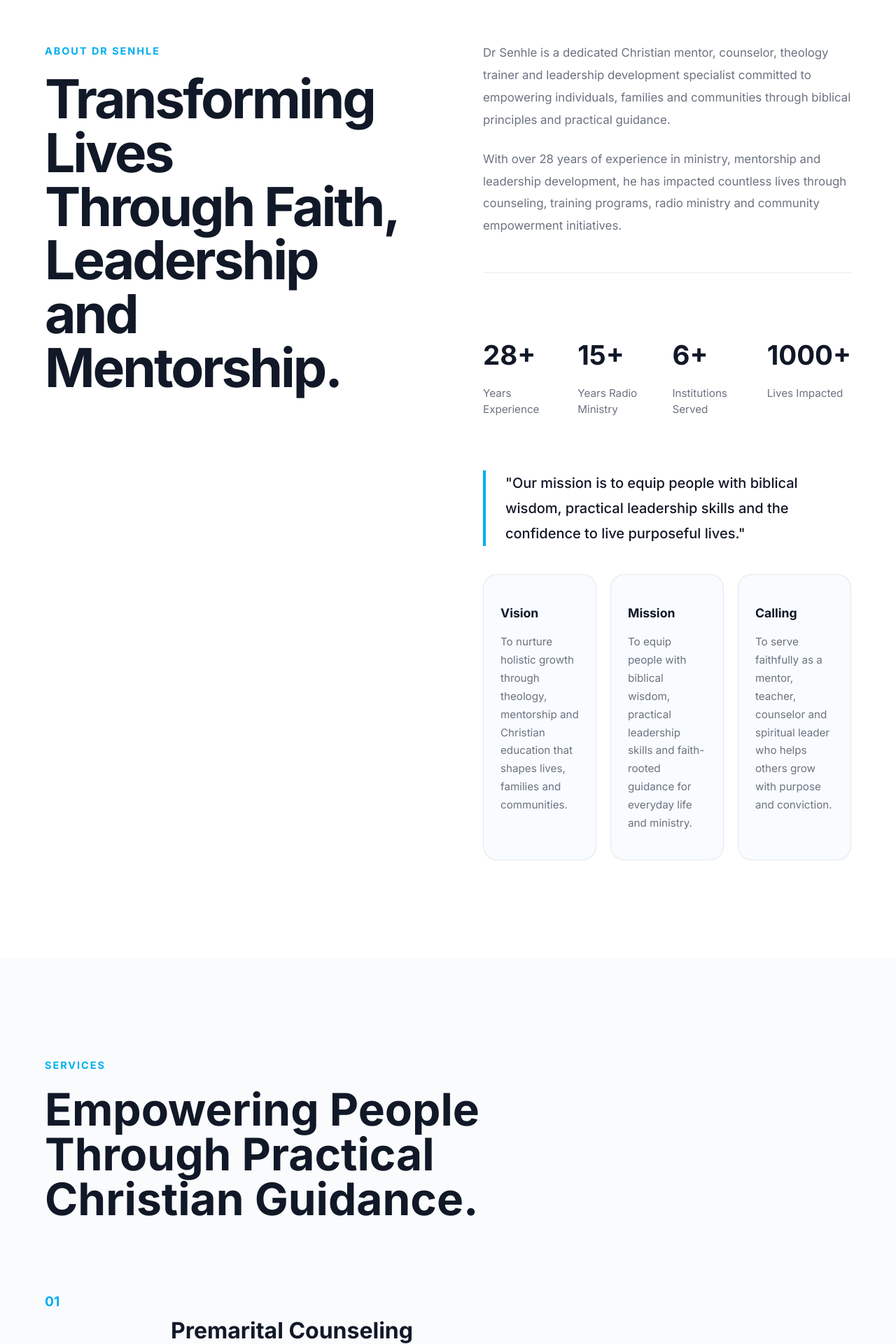
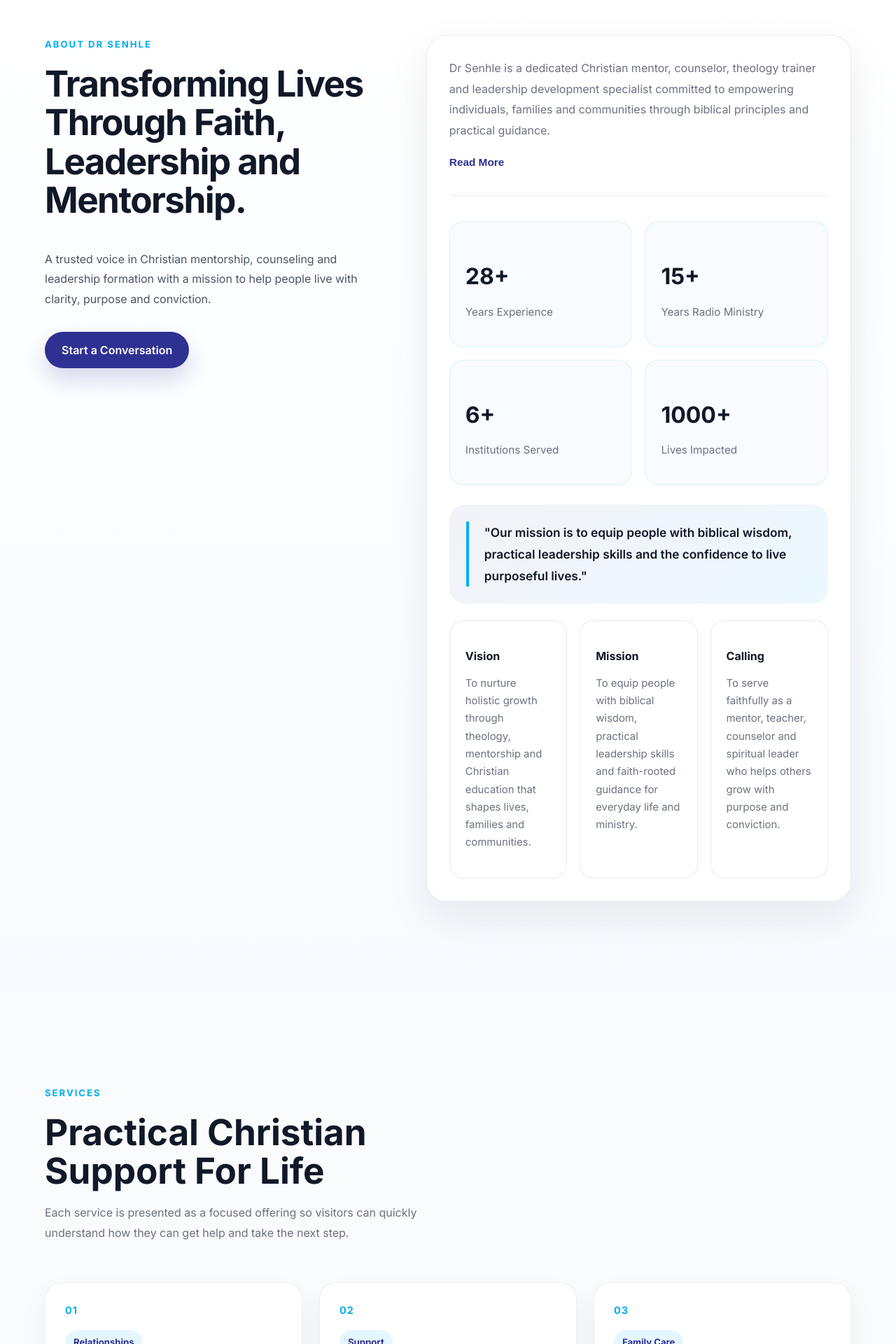
Before and after one commit to 040428/dr-senhle-website, a React (Vite) app: page / in a window 1280 px wide. Shown: the part 880-2800 px from the top of the page at 70% size. Built offline with nearby package versions, Linux system fonts and the light colour scheme.

Commit message:
feat: Restructure Website Navigation
Co-authored-by: traeagent <traeagent@users.noreply.github.com>

```diff
--- a/src/sections/AboutSection.css
+++ b/src/sections/AboutSection.css
@@ -1,6 +1,6 @@
 .about-section {
-    background: #ffffff;
-    padding: 140px 40px;
+  background: linear-gradient(180deg, #ffffff 0%, #f7fbff 100%);
+  padding: 130px 40px;
 }
 
 .about-container {
@@ -10,50 +10,104 @@
 
 .about-grid {
   display: grid;
-    grid-template-columns: 1fr 1fr;
-    gap: 100px;
+  grid-template-columns: minmax(0, 0.9fr) minmax(0, 1.1fr);
+  gap: 48px;
   align-items: start;
 }
 
 .about-label {
-    color: #00AEEF;
-    font-size: 0.9rem;
+  color: #00aeef;
+  font-size: 0.82rem;
   font-weight: 700;
   letter-spacing: 2px;
   text-transform: uppercase;
 }
 
 .about-heading {
-    margin-top: 20px;
-    font-size: clamp(3rem, 6vw, 5rem);
+  margin-top: 18px;
+  font-size: clamp(2.3rem, 4vw, 3.7rem);
   font-weight: 800;
-    line-height: 1;
+  line-height: 1.08;
   color: #111827;
-    letter-spacing: -0.04em;
+  letter-spacing: -0.03em;
+}
+
+.about-intro {
+  margin: 24px 0 32px;
+  max-width: 480px;
+  color: #4b5563;
+  font-size: 1rem;
+  line-height: 1.8;
+}
+
+.about-primary-btn {
+  display: inline-flex;
+  align-items: center;
+  justify-content: center;
+  padding: 14px 24px;
+  border-radius: 999px;
+  background: #2e3192;
+  color: #ffffff;
+  text-decoration: none;
+  font-weight: 600;
+  box-shadow: 0 16px 30px rgba(46, 49, 146, 0.18);
+  transition: transform 0.25s ease, box-shadow 0.25s ease;
+}
+
+.about-primary-btn:hover {
+  transform: translateY(-2px);
+  box-shadow: 0 18px 34px rgba(46, 49, 146, 0.24);
+}
+
+.about-story-card {
+  padding: 32px;
+  border-radius: 28px;
+  background: rgba(255, 255, 255, 0.88);
+  border: 1px solid rgba(0, 0, 0, 0.08);
+  box-shadow: 0 24px 60px rgba(15, 23, 42, 0.08);
 }
 
 .about-description {
   color: #6b7280;
-    font-size: 1.05rem !important;
-    line-height: 1.9 !important;
-    margin-bottom: 24px !important;
+  font-size: 1rem !important;
+  line-height: 1.85 !important;
+  margin-bottom: 18px !important;
+}
+
+.about-read-more {
+  display: inline-flex;
+  align-items: center;
+  padding: 0;
+  border: none;
+  background: transparent;
+  color: #2e3192;
+  font-size: 0.96rem;
+  font-weight: 700;
+  cursor: pointer;
 }
 
 .about-divider {
   height: 1px;
   background: rgba(0, 0, 0, 0.08);
-    margin: 50px 0;
+  margin: 36px 0;
 }
 
 .about-stats {
   display: grid;
-    grid-template-columns: repeat(4, 1fr);
-    gap: 30px;
-    margin-bottom: 60px;
+  grid-template-columns: repeat(2, 1fr);
+  gap: 18px;
+  margin-bottom: 28px;
+}
+
+.about-stat-card {
+  padding: 22px;
+  border-radius: 20px;
+  background: #f8fbff;
+  border: 1px solid rgba(0, 174, 239, 0.12);
 }
 
 .about-stats h3 {
-    font-size: 2.4rem;
+  font-size: 2rem;
   font-weight: 800;
   color: #111827;
   margin-bottom: 8px;
@@ -65,50 +119,51 @@
   line-height: 1.5;
 }
 
+.about-quote-card {
+  margin-bottom: 24px;
+  padding: 24px;
+  border-radius: 22px;
+  background: linear-gradient(135deg, rgba(46, 49, 146, 0.06), rgba(0, 174, 239, 0.08));
+}
+
 .about-quote {
-    border-left: 4px solid #00AEEF;
-    padding-left: 28px;
+  border-left: 4px solid #00aeef;
+  padding-left: 22px;
   color: #111827;
-    font-size: 1.25rem;
+  font-size: 1.08rem;
   line-height: 1.8;
-    font-weight: 500;
+  font-weight: 600;
   margin: 0;
 }
 
 .about-purpose-grid {
   display: grid;
   grid-template-columns: repeat(3, 1fr);
-  gap: 20px;
-  margin-top: 40px;
+  gap: 18px;
 }
 
 .about-purpose-card {
-  padding: 24px;
+  padding: 22px;
   border: 1px solid rgba(0, 0, 0, 0.08);
   border-radius: 20px;
-  background: #f8fbff;
+  background: #ffffff;
 }
 
 .about-purpose-card h3 {
-  margin-bottom: 12px;
-  font-size: 1.1rem;
+  margin-bottom: 10px;
+  font-size: 1rem;
   color: #111827;
 }
 
 .about-purpose-card p {
   color: #6b7280;
   line-height: 1.7;
-  font-size: 0.95rem;
+  font-size: 0.93rem;
 }
 
 @media (max-width: 992px) {
   .about-grid {
     grid-template-columns: 1fr;
-      gap: 60px;
-    }
-
-    .about-stats {
-      grid-template-columns: repeat(2, 1fr);
   }
 
   .about-purpose-grid {
@@ -121,8 +176,8 @@
     padding: 100px 24px;
   }
 
-    .about-heading {
-      font-size: 3rem;
+  .about-story-card {
+    padding: 24px;
   }
 
   .about-stats {
--- a/src/sections/AboutSection.jsx
+++ b/src/sections/AboutSection.jsx
@@ -1,3 +1,4 @@
+import { useState } from "react";
 import { Box, Container, Typography } from "@mui/material";
 import { motion } from "framer-motion";
 import "./AboutSection.css";
@@ -25,6 +26,8 @@ const purposeItems = [
 ];
 
 function AboutSection() {
+  const [isExpanded, setIsExpanded] = useState(false);
+
   return (
     <Box component="section" className="about-section" id="about">
       <Container maxWidth={false} className="about-container">
@@ -50,10 +53,21 @@ function AboutSection() {
               <br />
               Mentorship.
             </h2>
+
+            <p className="about-intro">
+              A trusted voice in Christian mentorship, counseling and leadership
+              formation with a mission to help people live with clarity,
+              purpose and conviction.
+            </p>
+
+            <a className="about-primary-btn" href="#contact">
+              Start a Conversation
+            </a>
           </motion.div>
 
           {/* RIGHT SIDE */}
           <motion.div
+            className="about-story-card"
             initial={{ opacity: 0, y: 60 }}
             whileInView={{ opacity: 1, y: 0 }}
             transition={{ duration: 1 }}
@@ -67,6 +81,7 @@ function AboutSection() {
               biblical principles and practical guidance.
             </Typography>
 
+            {isExpanded && (
               <Typography className="about-description">
                 With over 28 years of experience in ministry,
                 mentorship and leadership development, he has
@@ -74,23 +89,34 @@ function AboutSection() {
                 training programs, radio ministry and community
                 empowerment initiatives.
               </Typography>
+            )}
+
+            <button
+              type="button"
+              className="about-read-more"
+              onClick={() => setIsExpanded((current) => !current)}
+            >
+              {isExpanded ? "Read Less" : "Read More"}
+            </button>
 
             <div className="about-divider" />
 
             <div className="about-stats">
               {stats.map((stat) => (
-                <div key={stat.label}>
+                <div key={stat.label} className="about-stat-card">
                   <h3>{stat.value}</h3>
                   <p>{stat.label}</p>
                 </div>
               ))}
             </div>
 
+            <div className="about-quote-card">
               <blockquote className="about-quote">
                 "Our mission is to equip people with biblical wisdom,
                 practical leadership skills and the confidence to live
                 purposeful lives."
               </blockquote>
+            </div>
 
             <div className="about-purpose-grid">
               {purposeItems.map((item) => (
--- a/src/sections/ProgramsSection.jsx
+++ b/src/sections/ProgramsSection.jsx
@@ -61,6 +61,10 @@ function ProgramsSection() {
               skills and ministry confidence.
             </p>
 
+            <a className="programs-secondary-link" href="#contact">
+              Read More About Training
+            </a>
+
             <div className="training-support-grid">
               {trainingSupport.map((group) => (
                 <div key={group.title} className="training-support-card">
--- a/src/sections/ServicesSection.css
+++ b/src/sections/ServicesSection.css
@@ -1,5 +1,5 @@
 .services-section {
-    padding: 140px 40px;
+  padding: 130px 40px;
   background: #f9fbfd;
 }
 
@@ -10,57 +10,89 @@
 
 .services-label {
   color: #00aeef;
-    font-size: 0.9rem;
+  font-size: 0.82rem;
   font-weight: 700;
   letter-spacing: 2px;
   text-transform: uppercase;
 }
 
 .services-heading {
-    margin-top: 20px;
-    margin-bottom: 100px;
-
-    font-size: clamp(3rem, 5vw, 5rem);
+  margin-top: 18px;
+  margin-bottom: 18px;
+  font-size: clamp(2.2rem, 4vw, 3.6rem);
   font-weight: 800;
-    line-height: 1;
-
+  line-height: 1.08;
   color: #111827;
 }
 
+.services-intro {
+  max-width: 620px;
+  margin-bottom: 56px;
+  color: #6b7280;
+  line-height: 1.8;
+}
+
 .services-list {
+  display: grid;
+  grid-template-columns: repeat(3, minmax(0, 1fr));
+  gap: 24px;
+}
+
+.service-card {
   display: flex;
   flex-direction: column;
-    gap: 80px;
-  }
-
-  .service-row {
-    display: grid;
-    grid-template-columns: 120px 1fr;
-    gap: 60px;
-
-    padding-bottom: 50px;
-
-    border-bottom: 1px solid rgba(0, 0, 0, 0.08);
+  gap: 18px;
+  min-height: 100%;
+  padding: 28px;
+  border-radius: 24px;
+  background: #ffffff;
+  border: 1px solid rgba(0, 0, 0, 0.06);
+  box-shadow: 0 18px 40px rgba(15, 23, 42, 0.05);
 }
 
 .service-number {
-    font-size: 1.2rem;
+  font-size: 0.9rem;
   font-weight: 700;
   color: #00aeef;
+  letter-spacing: 0.08em;
+}
+
+.service-tag {
+  display: inline-flex;
+  width: fit-content;
+  margin-bottom: 14px;
+  padding: 8px 12px;
+  border-radius: 999px;
+  background: rgba(0, 174, 239, 0.1);
+  color: #2e3192;
+  font-size: 0.82rem;
+  font-weight: 700;
 }
 
 .service-content h3 {
-    font-size: 2rem;
+  font-size: 1.45rem;
   font-weight: 800;
   color: #111827;
-    margin-bottom: 20px;
+  margin-bottom: 16px;
 }
 
 .service-content p {
-    max-width: 650px;
   color: #6b7280;
-    line-height: 1.9;
-    font-size: 1.05rem;
+  line-height: 1.8;
+  font-size: 0.98rem;
+  margin-bottom: 22px;
+}
+
+.service-link {
+  color: #2e3192;
+  text-decoration: none;
+  font-weight: 700;
+}
+
+@media (max-width: 992px) {
+  .services-list {
+    grid-template-columns: repeat(2, minmax(0, 1fr));
+  }
 }
 
 @media (max-width: 768px) {
@@ -68,12 +100,7 @@
     padding: 100px 24px;
   }
 
-    .service-row {
+  .services-list {
     grid-template-columns: 1fr;
-      gap: 20px;
-    }
-
-    .service-content h3 {
-      font-size: 1.6rem;
   }
 }
--- a/src/sections/ServicesSection.jsx
+++ b/src/sections/ServicesSection.jsx
@@ -5,31 +5,37 @@ import "./ServicesSection.css";
 const services = [
   {
     title: "Premarital Counseling",
+    tag: "Relationships",
     description:
       "Preparing couples for a strong and lasting marriage through biblical principles, communication skills and spiritual growth.",
   },
   {
     title: "Marriage Counseling",
+    tag: "Support",
     description:
       "Helping couples strengthen relationships, resolve conflict and build healthy foundations rooted in faith and mutual understanding.",
   },
   {
     title: "Family Counseling",
+    tag: "Family Care",
     description:
       "Supporting families in restoring harmony, strengthening relationships and navigating life’s challenges together.",
   },
   {
     title: "Leadership Training",
+    tag: "Leadership",
     description:
       "Equipping leaders with practical leadership principles, servant leadership values and organizational excellence.",
   },
   {
     title: "Theology Training",
+    tag: "Biblical Study",
     description:
       "Providing theological education and biblical training for pastors, ministry leaders and believers seeking deeper understanding.",
   },
   {
     title: "Christian Mentorship",
+    tag: "Growth",
     description:
       "Guiding individuals toward spiritual maturity, personal growth and purposeful living through mentorship and discipleship.",
   },
@@ -50,21 +56,22 @@ function ServicesSection() {
           </span>
 
           <h2 className="services-heading">
-            Empowering People
+            Practical Christian
             <br />
-            Through Practical
-            <br />
-            Christian Guidance.
+            Support For Life
           </h2>
+
+          <p className="services-intro">
+            Each service is presented as a focused offering so visitors can
+            quickly understand how they can get help and take the next step.
+          </p>
         </motion.div>
 
         <div className="services-list">
           {services.map((service, index) => (
             <motion.div
               key={service.title}
-              className={`service-row ${
-                index % 2 === 1 ? "reverse" : ""
-              }`}
+              className="service-card"
               initial={{ opacity: 0, y: 50 }}
               whileInView={{ opacity: 1, y: 0 }}
               transition={{ duration: 0.7 }}
@@ -75,8 +82,12 @@ function ServicesSection() {
               </div>
 
               <div className="service-content">
+                <span className="service-tag">{service.tag}</span>
                 <h3>{service.title}</h3>
                 <p>{service.description}</p>
+                <a href="#contact" className="service-link">
+                  Read More
+                </a>
               </div>
             </motion.div>
           ))}
--- a/src/sections/TeachingsSection.jsx
+++ b/src/sections/TeachingsSection.jsx
@@ -51,10 +51,15 @@ function TeachingsSection() {
           </span>
 
           <h2 className="teachings-heading">
-            Sharing Biblical Wisdom
+            Biblical Teaching
             <br />
-            For Everyday Life.
+            For Everyday Life
           </h2>
+
+          <p className="teachings-intro">
+            Organized into simple cards so visitors can quickly scan topics and
+            find the area most relevant to them.
+          </p>
         </motion.div>
 
         <div className="teachings-list">
@@ -81,6 +86,10 @@ function TeachingsSection() {
               <div className="teaching-description">
                 {item.description}
               </div>
+
+              <a className="teaching-link" href="#contact">
+                Read More
+              </a>
             </motion.div>
           ))}
         </div>
```
Also changed, not shown: src/sections/ContactSection.css (+56 -11 lines), src/sections/ContactSection.jsx (+8 -2 lines), src/sections/ProgramsSection.css (+42 -34 lines), src/sections/TeachingsSection.css (+41 -36 lines), src/sections/TestimonialsSection.css (+31 -13 lines), src/sections/TestimonialsSection.jsx (+11 -2 lines). Lines whose indentation alone changed are shown as unchanged.
